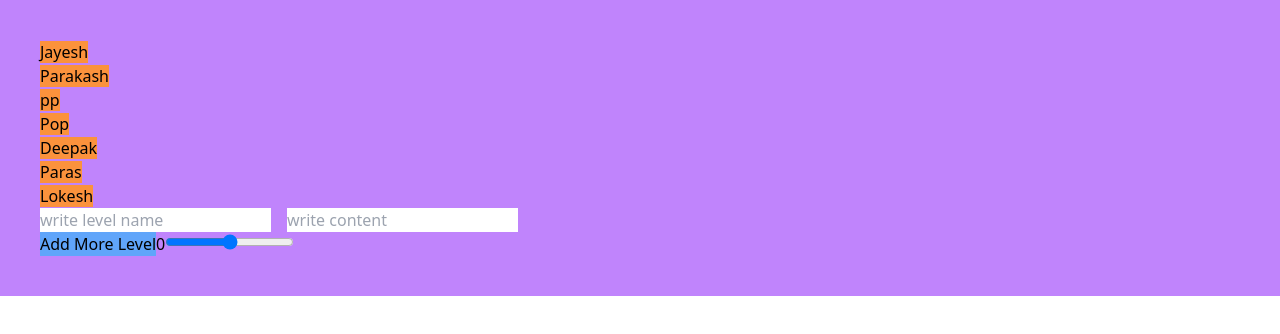
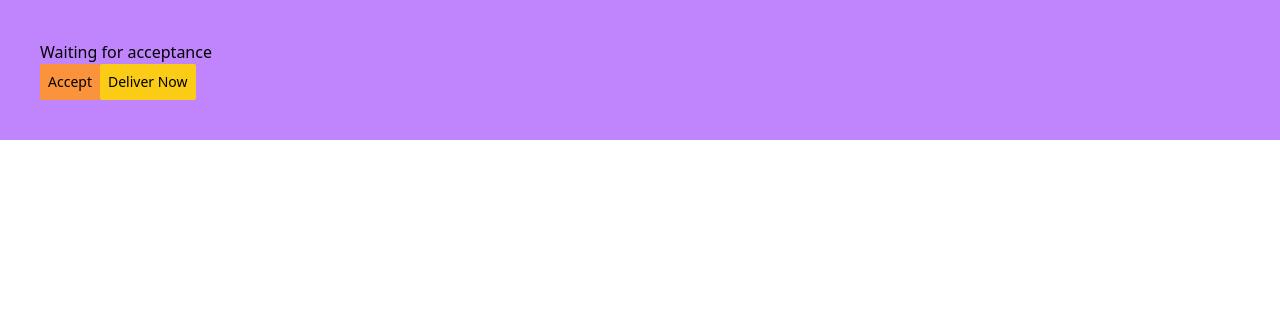
Before and after one commit to paras231/functional-programming-react, a React (Vite) app: page / in a window 1280 px wide. Shown: the top 334 px of the page. Built offline with nearby package versions, Linux system fonts and the light colour scheme.

Commit message:
updated promises

```diff
--- a/src/App.jsx
+++ b/src/App.jsx
@@ -11,7 +11,8 @@ import ReducerHookConcept from "./components/Hooks/ReducerHookConcept";
 import {
   NewComponent,
   PracticeComponent,
-  JsConcepts
+  JsConcepts,
+  PromiseConcepts
 } from "./components/FunctionalConcepts";
 
 const App = () => {
@@ -26,7 +27,8 @@ const App = () => {
         {/* <FunctionalConcepts /> */}
         {/* <NewComponent/> */}
         {/* <PracticeComponent /> */}
-        <JsConcepts/>
+        {/* <JsConcepts/> */}
+        <PromiseConcepts/>
         {/* <ReducerHookConcept /> */}
         {/* <CreatableForm /> */}
         {/* <HookConcepts/> */}
--- a/src/components/FunctionalConcepts.jsx
+++ b/src/components/FunctionalConcepts.jsx
@@ -272,7 +272,89 @@ export function JsConcepts() {
     setLevelData({ ...levelData, [name]: value });
   }
 
-  console.log(levels);
+  // console.log(levels);
+
+  //!  some important object methods->
+
+  const employee1 = {
+    name: "Paras",
+    age: 22,
+    position: "MERN STACK",
+    language: "JAVASCRIPT",
+  };
+
+  const employee2 = {
+    name: "Raja",
+    age: 26,
+    position: "FLUTTER",
+    language: "DART",
+    hobby: "Cooking",
+  };
+
+  //  merge these two objects->
+  const merged = { ...employee1, ...employee2 };
+  // console.log(merged);
+
+  // define property->
+
+  Object.defineProperties(employee1, {
+    hobby: {
+      value: "Coding",
+    },
+    status: {
+      value: "Online",
+    },
+  });
+
+  //  object.keys method->
+  const keys = Object.keys(employee1); // will create an array of keys of object.
+  // console.log(keys);
+
+  //  object.entries->
+  const values = Object.entries(employee2);
+  // console.log(values);
+  const d = [].concat(...values);
+  // console.log(d);
+  const [key, value] = values;
+  // console.log(key);
+
+  const arr1 = [
+    ["name", "Jay"],
+    ["age", 22],
+    ["location", "Jaipur"],
+  ];
+  const newObj = Object.fromEntries(arr1); // converts the 2d array into single object.
+  // console.log(newObj);
+
+  //! important array methods ->
+
+  const arr2 = ["name", "age", "gender", "value"];
+  const arr3 = ["name", "age", "gender", "value"];
+  console.log([...arr2, ...arr3]); // will merge the arrays.
+
+  // arr.entris
+  const [key1, value1] = arr2.entries();
+  console.log(key1, value1);
+
+  const arr = [
+    {
+      name: "Jain",
+    },
+    {
+      name: "sam",
+    },
+    {
+      name: "Jhon",
+    },
+  ];
+
+  arr.forEach((item) => {
+    if (!item.hasOwnProperty("age")) {
+      item.age = 20;
+    }
+  });
+  console.log(arr);
+
   return (
     <>
       {/* <User />
@@ -311,3 +393,68 @@ export function JsConcepts() {
     </>
   );
 }
+
+export const PromiseConcepts = () => {
+  const [orderStatus, setOrderStatus] = useState(false);
+  const [delivered, setDelivered] = useState(false);
+  //  update order status->
+  function updateOrderStatus() {
+    return new Promise((resolve, reject) => {
+      setTimeout(() => {
+        setOrderStatus(true);
+        resolve();
+        alert("status updated");
+      }, 2000);
+    });
+  }
+  console.log(orderStatus);
+
+  // check if delivered or not-> if not then updated status->
+
+  function updateDeliveryStatus() {
+    return new Promise((resolve, reject) => {
+      setTimeout(() => {
+        setDelivered(true);
+        alert("Order has been delivered");
+      }, 3000);
+    });
+  }
+
+  //  check if not delivered->
+  let deliveryTime = setInterval(() => {
+    if (delivered === false) {
+      alert("Please deliver the order");
+    }
+    clearInterval(deliveryTime);
+  }, 9000);
+  return (
+    <>
+      <span>
+        {!orderStatus ? (
+          <p>Waiting for acceptance</p>
+        ) : (
+          <h1>Order has been accepted</h1>
+        )}
+      </span>
+      <button
+        disabled={orderStatus}
+        className={
+          orderStatus === false
+            ? "bg-orange-400 rounded-sm p-2 text-sm"
+            : "bg-pink-400 rounded-sm p-2 text-sm"
+        }
+        onClick={updateOrderStatus}
+      >
+        {orderStatus === false ? "Accept" : "Accepted"}
+      </button>
+
+      <button
+        disabled={delivered}
+        onClick={updateDeliveryStatus}
+        className="bg-yellow-400 p-2 rounded-sm text-sm"
+      >
+        {delivered ? "Delivered" : " Deliver Now"}
+      </button>
+    </>
+  );
+};
```
